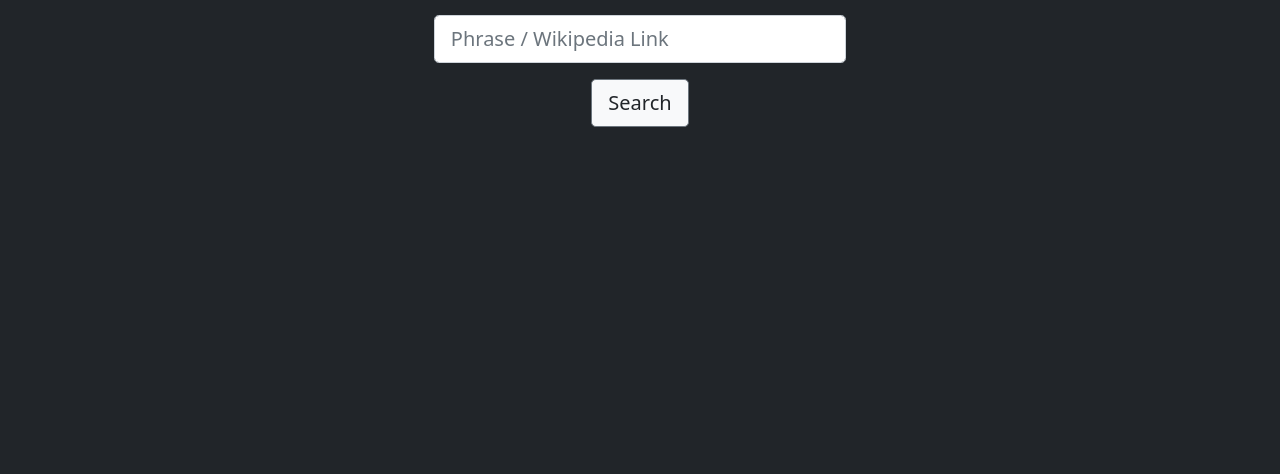
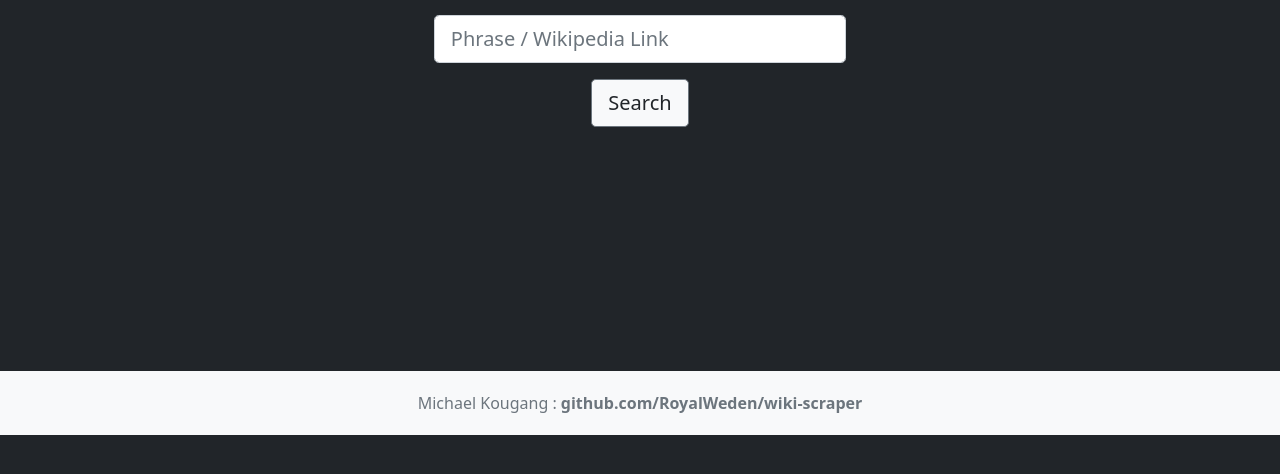
Before and after one commit to RoyalWeden/wiki-scraper, a Flask app: page / in a window 1280 px wide. Shown: the part 229-703 px from the top of the page. Run offline with Flask 2, Linux system fonts and the light colour scheme.

Commit message:
Added footer

```diff
--- a/app/templates/home.html
+++ b/app/templates/home.html
@@ -19,8 +19,16 @@
                 <div class="col-sm-auto">
                     <button class="btn btn-outline-secondary btn-light text-dark btn-lg" type="submit">Search</button>
                 </div>
+
             </form>
         </div>
+        <div class="text-center">
+        <footer class="text-center bg-light text-muted" style="padding: 20px 0 20px 0;">
+            Michael Kougang :
+            <a class="text-reset fw-bold" href="https://github.com/RoyalWeden/wiki-scraper" style="text-decoration: none;">github.com/RoyalWeden/wiki-scraper</a>
+        </footer>
+    </div>
+
 
         <script src="https://cdn.jsdelivr.net/npm/bootstrap@5.0.1/dist/js/bootstrap.bundle.min.js" integrity="sha384-gtEjrD/SeCtmISkJkNUaaKMoLD0//ElJ19smozuHV6z3Iehds+3Ulb9Bn9Plx0x4" crossorigin="anonymous"></script>
     </body>
```
Lines whose indentation alone changed are shown as unchanged.
